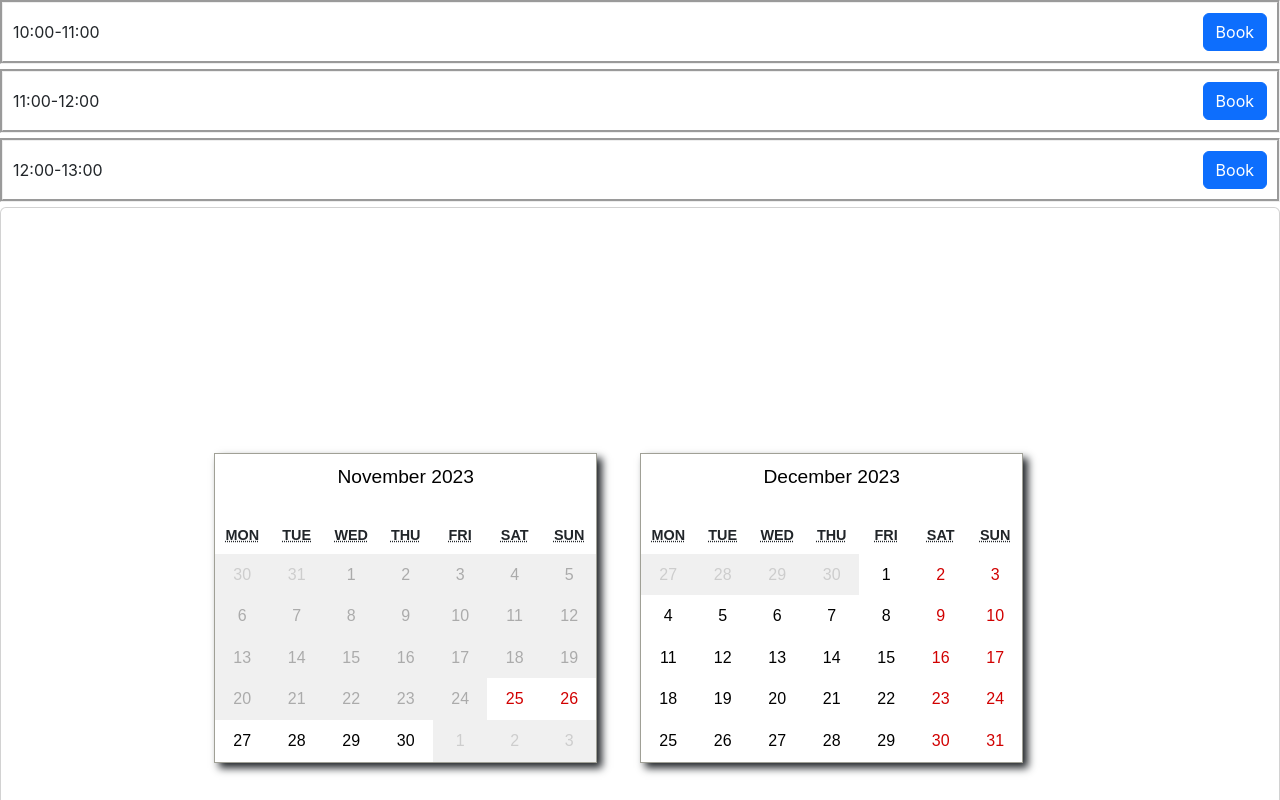
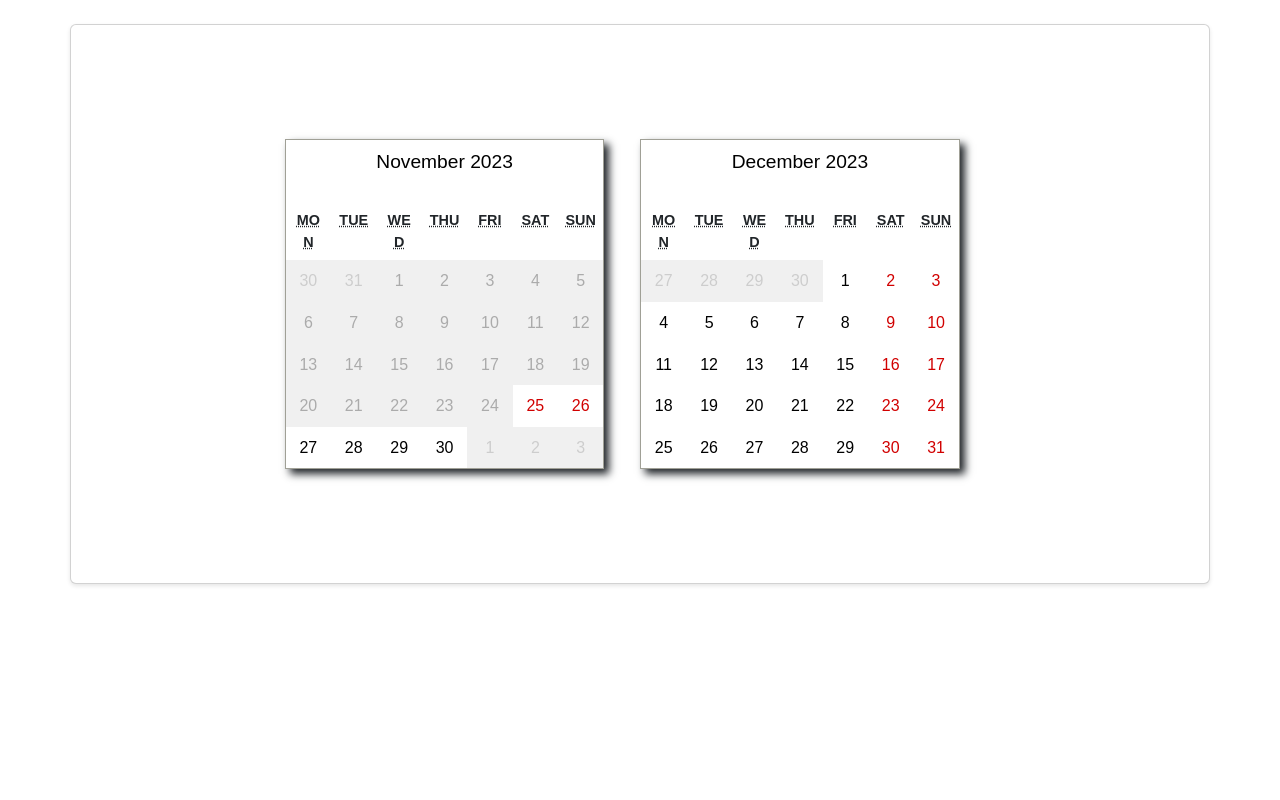
Before and after one commit to KalleErikssoon/Flossboss-client-server, a React (Create React App) app in the folder client/: page /booking in a window 1280 px wide. Shown: the top 800 px of the page. Built offline with nearby package versions, Linux system fonts and the light colour scheme.

Commit message:
Add styling and logic for swapping components
Adds styling and logic for swapping between calendar-timeslot-confirmation components

```diff
--- a/client/src/components/Calendar.js
+++ b/client/src/components/Calendar.js
@@ -3,7 +3,7 @@ import {useState} from 'react'
 import Calendar from 'react-calendar'
 import 'react-calendar/dist/Calendar.css';
 
-export default function CalendarComponent({activeStartDate}) {
+export default function CalendarComponent({activeStartDate, onDateSelect}) {
     const [date, setDate] = useState(new Date());
 
     const [currentDate] = useState(new Date());
@@ -14,8 +14,7 @@ export default function CalendarComponent({activeStartDate}) {
     );
 
     function onDateClick(value) {
-        setDate(value)
-        console.log("Next step goes here!" + value)
+        onDateSelect(value);
     }
 
     return (
--- a/client/src/components/ConfirmBooking.js
+++ b/client/src/components/ConfirmBooking.js
@@ -2,8 +2,9 @@ import React from 'react';
 import Button from 'react-bootstrap/Button';
 import Modal from 'react-bootstrap/Modal';
 
-function ConfirmBooking({ show, onHide, timeSlot }) {
-  // No need for internal state management for 'show' as it's passed via props
+function ConfirmBooking({ show, onHide, timeSlot, date }) {
+
+  const formattedDate = date ? date.toLocaleDateString() : ''
 
   return (
     <>
@@ -12,15 +13,20 @@ function ConfirmBooking({ show, onHide, timeSlot }) {
         onHide={onHide}
         backdrop="static"
         keyboard={false}
+        size="lg"
+        centered
       >
         <Modal.Header closeButton>
-          <Modal.Title>Confirm Booking</Modal.Title>
+          <Modal.Title>Booking Confirmation</Modal.Title>
         </Modal.Header>
         <Modal.Body>
-          By confirming you will book a time at Dentist A,
-          Date: 2023-11-25 {/* Replace with dynamic date if available */}
-          Time: {timeSlot}
-          Please click "Confirm" to confirm your booking.
+          <p className="modal-p">
+          By confirming you will book a time at: <br /><br />
+          <b>Clinic:</b>  Dentist A <br />
+          <b>Date:</b> {formattedDate} <br />
+          <b>Time:</b> {timeSlot} <br /><br />
+          Please click <b>Confirm</b> to confirm your booking.
+          </p>
         </Modal.Body>
         <Modal.Footer>
           <Button variant="secondary" onClick={onHide}>
--- a/client/src/pages/BookingPage.js
+++ b/client/src/pages/BookingPage.js
@@ -11,34 +11,56 @@ export default function BookingPage() {
 
     const [showModal, setShowModal] = useState(false);
     const [selectedTimeSlot, setSelectedTimeSlot] = useState(null);
+    const [showCalendar, setShowCalendar] = useState(true);
+    const [selectedDate, setSelectedDate] = useState(null);
 
     const handleBookClick = (timeSlot) => {
         setSelectedTimeSlot(timeSlot);
         setShowModal(true);
     };
 
+    const handleDateSelect = (date) => {
+        setSelectedDate(date);
+        setShowCalendar(false);
+    }
+
+    const handleBackToCalendar = () => {
+        setShowCalendar(true);
+    };
+
     return (
-        <div className="booking-page-container">
-            <TimeSlot onBookClick={handleBookClick} />
-            <ConfirmBooking
-                show={showModal}
-                onHide={() => setShowModal(false)}
-                timeSlot={selectedTimeSlot}
-            />
-            <div class="card">
-            <div className="all d-lg-flex align-items-center justify-content-center">
-                <div className="col-lg-4 col-md-6 col-sm-12">
-                    <div className="calendar-container" id="leftCalendar">
-                        <Calendar className="calendar" activeStartDate={currentDate} />
-                    </div>
+            <div className="container my-4">
+                <div className="row justify-content-center">
+                        <div className="card justify-content-center align-items-flex-end">
+                            <div className="card-body">
+                                {showCalendar ? (
+                                   <div className="all d-lg-flex align-items-center justify-content-center">
+                                   <div className="col-lg-4 col-md-6 col-sm-12">
+                                       <div className="calendar-container" id="leftCalendar">
+                                           <Calendar className="calendar" activeStartDate={currentDate} onDateSelect={handleDateSelect} />
+                                       </div>
+                                   </div>
+                                   <div className="col-lg-4 col-md-6 col-sm-12">
+                                       <div className="calendar-container">
+                                           <Calendar className="calendar" activeStartDate={nextMonthDate} onDateSelect={handleDateSelect} />
+                                       </div>
+                                   </div>
+                               </div>
+                                ) : (
+                                    <>
+                                    <TimeSlot onBookClick={handleBookClick} />
+                                    <button onClick={handleBackToCalendar}>Back to Calendar</button>
+                                </>
+                                )}
+                            </div>
+                        </div>
                 </div>
-                <div className="col-lg-4 col-md-6 col-sm-12">
-                    <div className="calendar-container">
-                        <Calendar className="calendar" activeStartDate={nextMonthDate} />
-                    </div>
-                </div>
+                <ConfirmBooking
+                    show={showModal}
+                    onHide={() => setShowModal(false)}
+                    timeSlot={selectedTimeSlot}
+                    date={selectedDate}
+                />
             </div>
-            </div>
-        </div>
     );
 }
--- a/client/src/styles/bookingPage.css
+++ b/client/src/styles/bookingPage.css
@@ -14,3 +14,9 @@
 #leftCalendar {
     padding-right: 0px;
 }
+
+.card {
+    padding: 20px;
+    height: 70vh;
+    box-shadow: 0 2px 4px rgba(0, 0, 0, 0.1);
+}
```
